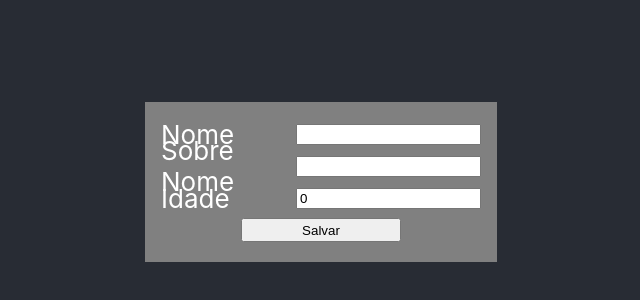
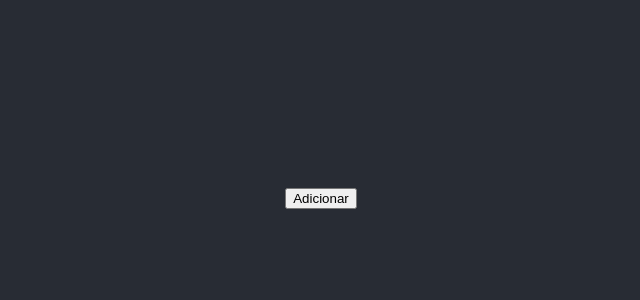
Before and after one commit to wyllbassos/register-persons-localstorage, a React (Create React App) app: page / in a window 1280 px wide. Shown: the part 210-510 px from the top of the page, without its empty margins (319-959 px from the left). Built offline with nearby package versions, Linux system fonts and the light colour scheme.

Commit message:
Separado Form da List em paginas diferentes sem utilizar rotas apenas por SPA

```diff
--- a/src/App.tsx
+++ b/src/App.tsx
@@ -13,6 +13,7 @@ export interface Person {
 
 function App() {
   const [persons, setPersons] = useState<Person[]>([])
+  const [formPersonActive, setFormActive] = useState(false)
 
   useEffect(() => {
     const personsStr = localStorage.getItem('persons');
@@ -24,16 +25,32 @@ function App() {
     }
   }, [])
 
-  const handleUpdatePerson = (newPersons: Person[]) => {
+  const handleUpdatePersons = (newPersons: Person[]) => {
     setPersons(newPersons)
     localStorage.setItem('persons', JSON.stringify(newPersons))
   }
 
+  const handleAddPerson = (person: Person) => {
+    handleUpdatePersons([...persons, person])
+    setFormActive(false)
+  }
+
   return (
     <div className='app-container'>
-      <FormPerson handleAddPerson={person => handleUpdatePerson([...persons, person])} />
+      {formPersonActive && (
+        <FormPerson handleAddPerson={handleAddPerson} />
+      )}
 
-      <ListPersons persons={persons} handleUpdatePerson={handleUpdatePerson} />
+      {!formPersonActive && (
+        <ListPersons
+          persons={persons}
+          handleUpdatePersons={handleUpdatePersons}
+        />
+      )}
+
+      <button onClick={() => setFormActive(!formPersonActive)}>
+        {formPersonActive ? 'Voltar' : 'Adicionar'}
+      </button>
     </div>
   );
 }
--- a/src/Person/ListPersons.tsx
+++ b/src/Person/ListPersons.tsx
@@ -3,14 +3,14 @@ import './ListPersons.css';
 
 export interface ListPersonsProps {
     persons: Person[];
-    handleUpdatePerson: (newPersons: Person[]) => void;
+    handleUpdatePersons: (newPersons: Person[]) => void;
   }
 
-function ListPersons({ persons, handleUpdatePerson }: ListPersonsProps) {
+function ListPersons({ persons, handleUpdatePersons }: ListPersonsProps) {
   const handleDeletePerson = (index: number) => {
     const newPersons = [...persons]
     newPersons.splice(index, 1)
-    handleUpdatePerson(newPersons)
+    handleUpdatePersons(newPersons)
   }
 
   return (
```
